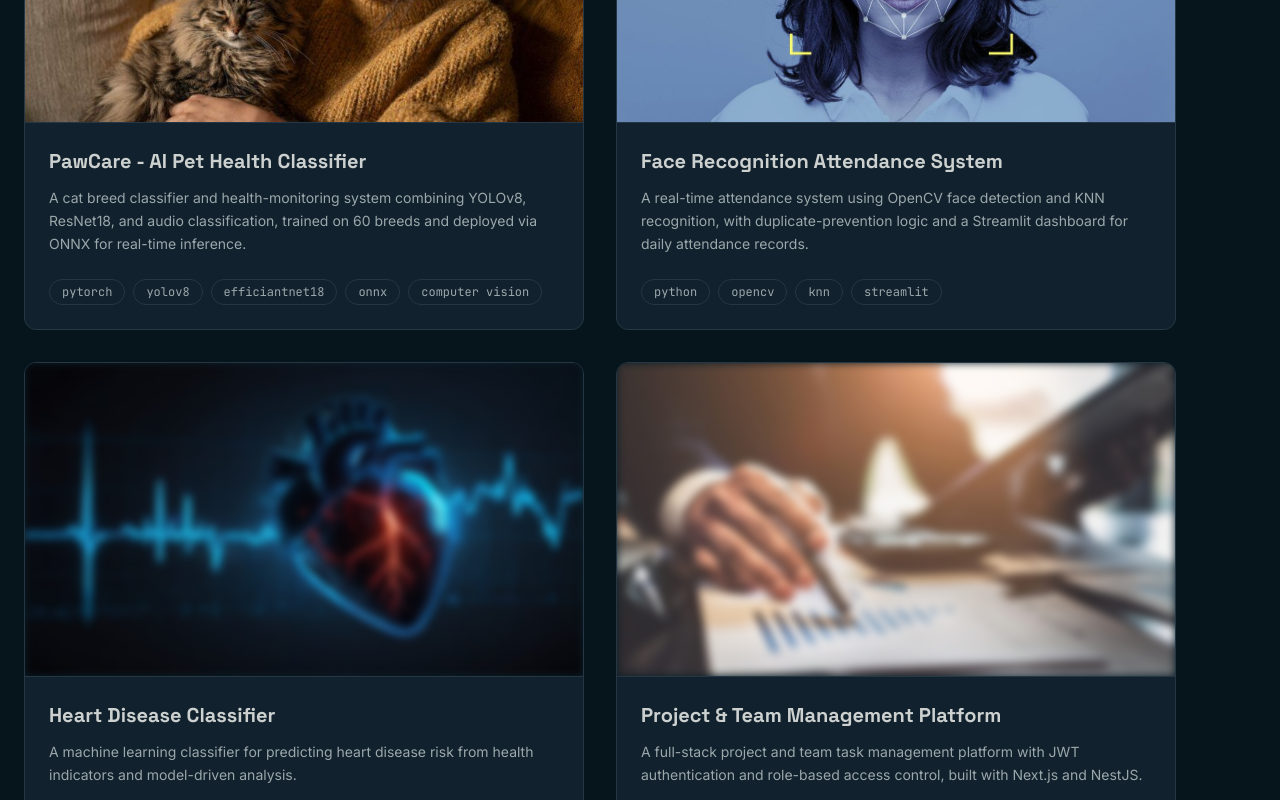
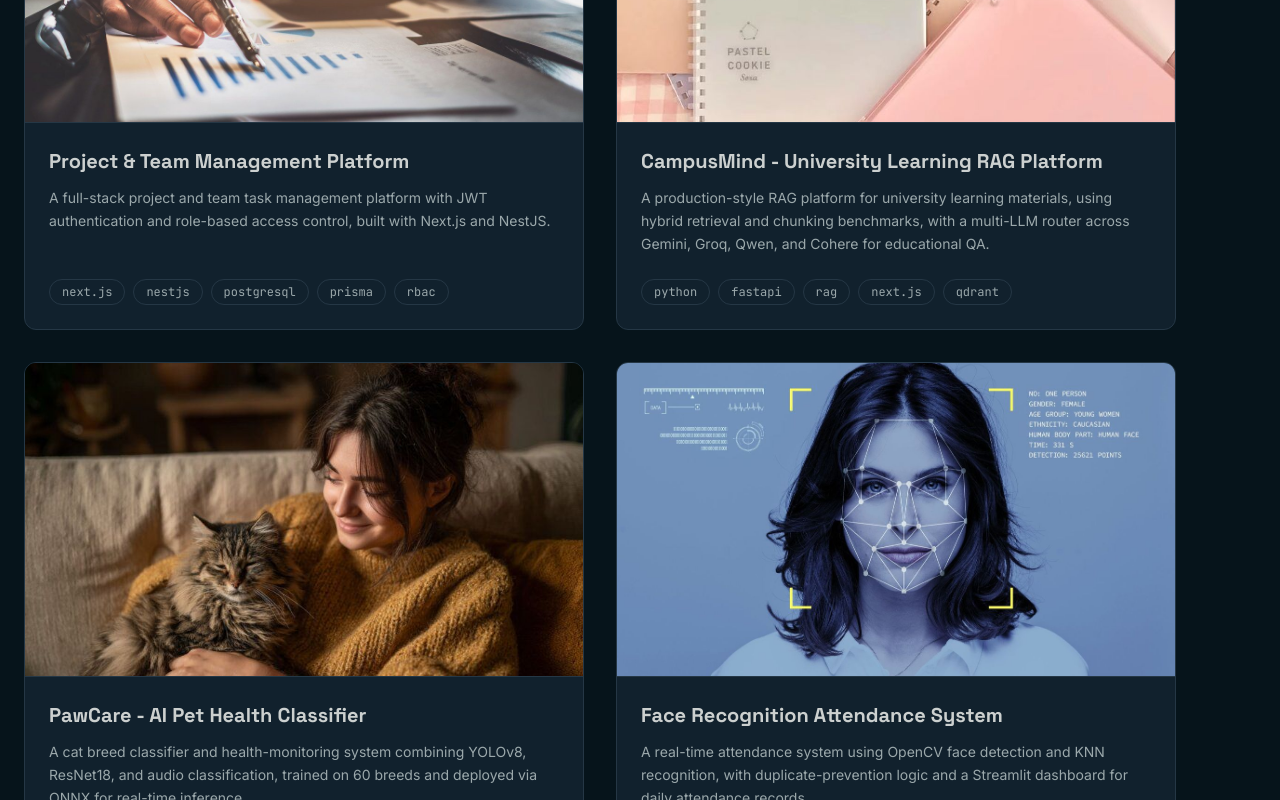
Before and after one commit to senaa123/Portfolio, a React (Vite) app in the folder vite-project/: page / in a window 1280 px wide. Shown: the part 6520-7320 px from the top of the page. Built offline with nearby package versions, Linux system fonts and the light colour scheme.

Commit message:
Refactor code structure for improved readability and maintainability

```diff
--- a/vite-project/src/sections/Project.tsx
+++ b/vite-project/src/sections/Project.tsx
@@ -108,6 +108,23 @@ const projects: Project[] = [
     tags: ["Software", "UI/UX", "Productivity", "Workflow"],
     github: "https://github.com/senaa123/Opus---smart-campus",
   },
+    {
+    title: "Project & Team Management Platform",
+    description:
+      "A full-stack project and team task management platform with JWT authentication and role-based access control, built with Next.js and NestJS.",
+    image: "/project/pm2.jpg",
+    tags: ["Next.js", "NestJS", "PostgreSQL", "Prisma", "RBAC"],
+    github: "https://github.com/senaa123/Project-and-Team-Task-Management-Platform",
+    deployment: "https://project-and-team-task-management-pl-lyart.vercel.app",
+  },
+  {
+    title: "CampusMind - University Learning RAG Platform",
+    description:
+      "A production-style RAG platform for university learning materials, using hybrid retrieval and chunking benchmarks, with a multi-LLM router across Gemini, Groq, Qwen, and Cohere for educational QA.",
+    image: "/project/campus2.jpg",
+    tags: ["Python", "FastAPI", "RAG", "Next.js", "qdrant"],
+    github: "https://github.com/senaa123/CampusMind-AI",
+  },
   {
     title: "PawCare - AI Pet Health Classifier",
     description:
@@ -131,16 +148,6 @@ const projects: Project[] = [
     image: "/project/heart.jpg",
     tags: ["Python", "ML", "Healthcare", "Classifier"],
     github: "#",
-    comingSoon: true,
-  },
-  {
-    title: "Project & Team Management Platform",
-    description:
-      "A full-stack project and team task management platform with JWT authentication and role-based access control, built with Next.js and NestJS.",
-    image: "/project/pm2.jpg",
-    tags: ["Next.js", "NestJS", "PostgreSQL", "Prisma", "RBAC"],
-    github: "https://github.com/senaa123/Project-and-Team-Task-Management-Platform",
-    deployment: "https://project-and-team-task-management-pl-lyart.vercel.app/login",
     comingSoon: true,
   },
   {
```
Also changed, not shown: vite-project/public/project/campus2.jpg (added).
